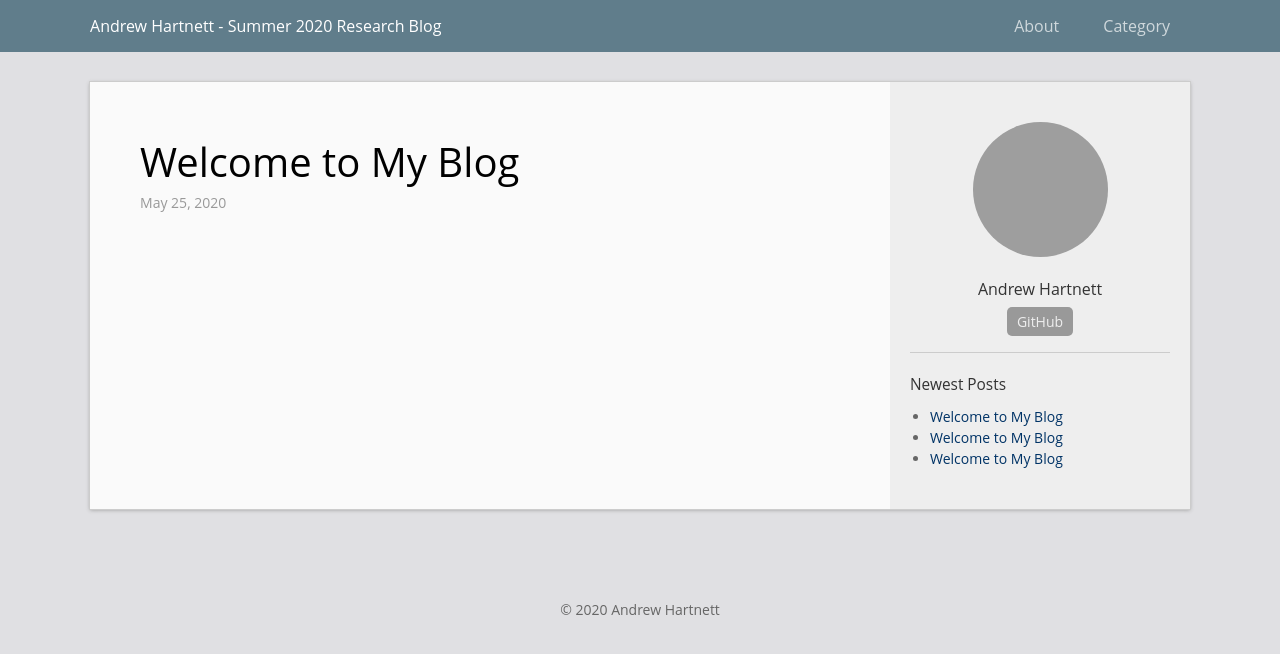
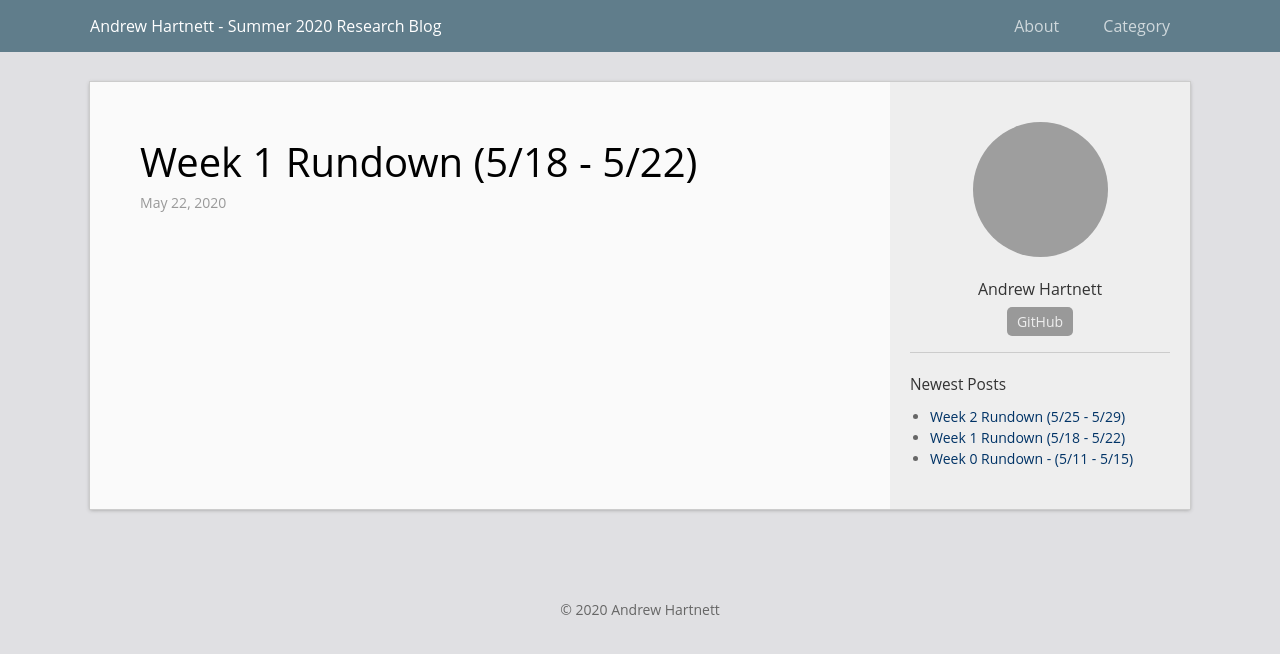
Before and after one commit to andrewH01/andrewH01.github.io, a Jekyll site: the page built from _posts/2020-05-22-week-1.markdown, in a window 1280 px wide. Shown: the top 654 px of the page. Built offline with Jekyll 4.4.1, drawn with Linux system fonts in a browser that asks for light colours; grey boxes are pictures that could not be loaded.

Commit message:
Updated titles and dates on week 0-2 posts

```diff
--- a/_posts/2020-05-15-week-0.markdown
+++ b/_posts/2020-05-15-week-0.markdown
@@ -1,6 +1,6 @@
 ---
 layout: post
-title:  "Welcome to My Blog"
-date:   2020-05-25 15:17:52 -0400
+title:  "Week 0 Rundown - (5/11 - 5/15)"
+date:   2020-05-15 16:53:10 -0400
 categories: jekyll update
 ---
--- a/_posts/2020-05-22-week-1.markdown
+++ b/_posts/2020-05-22-week-1.markdown
@@ -1,6 +1,6 @@
 ---
 layout: post
-title:  "Welcome to My Blog"
-date:   2020-05-25 15:17:52 -0400
+title:  "Week 1 Rundown (5/18 - 5/22)"
+date:   2020-05-22 15:17:52 -0400
 categories: jekyll update
 ---
--- a/_posts/2020-05-29-week-2.markdown
+++ b/_posts/2020-05-29-week-2.markdown
@@ -1,6 +1,6 @@
 ---
 layout: post
-title:  "Welcome to My Blog"
-date:   2020-05-25 15:17:52 -0400
+title:  "Week 2 Rundown (5/25 - 5/29)"
+date:   2020-05-29 16:11:49 -0400
 categories: jekyll update
 ---
```
